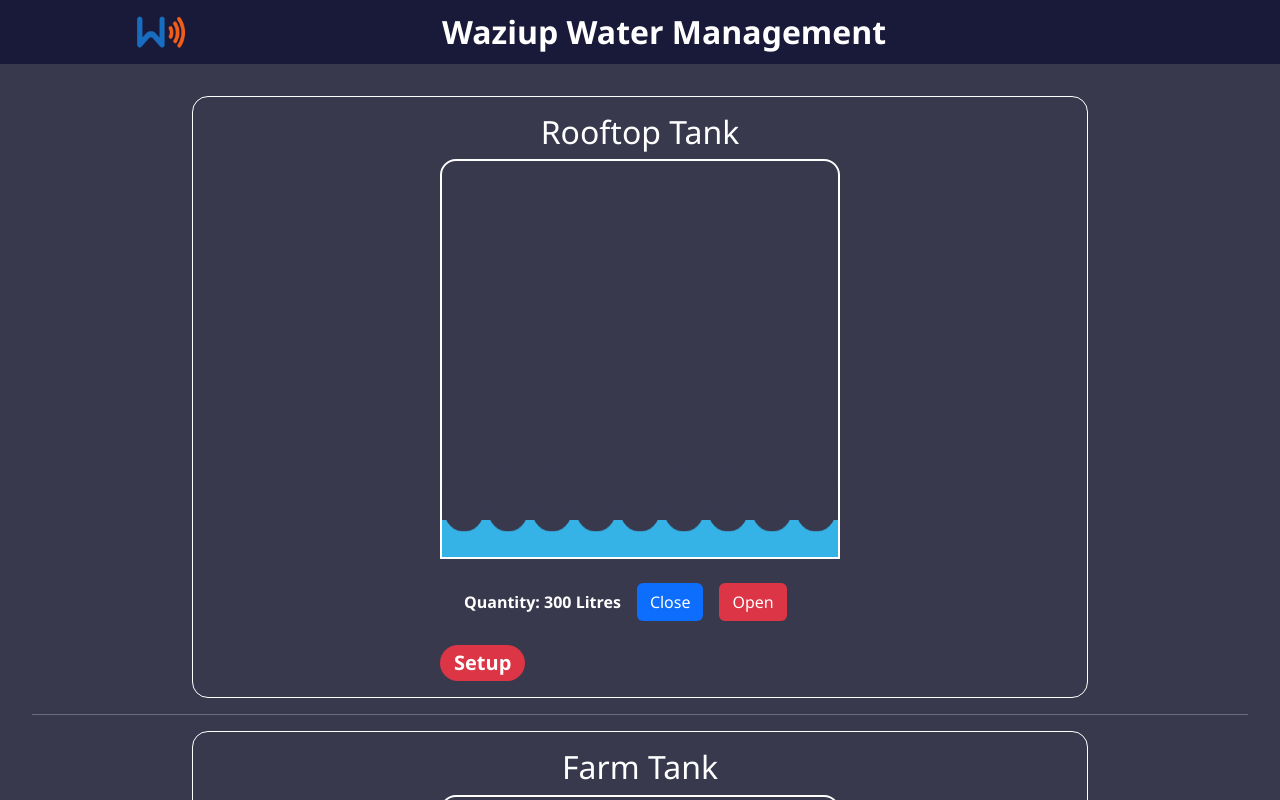
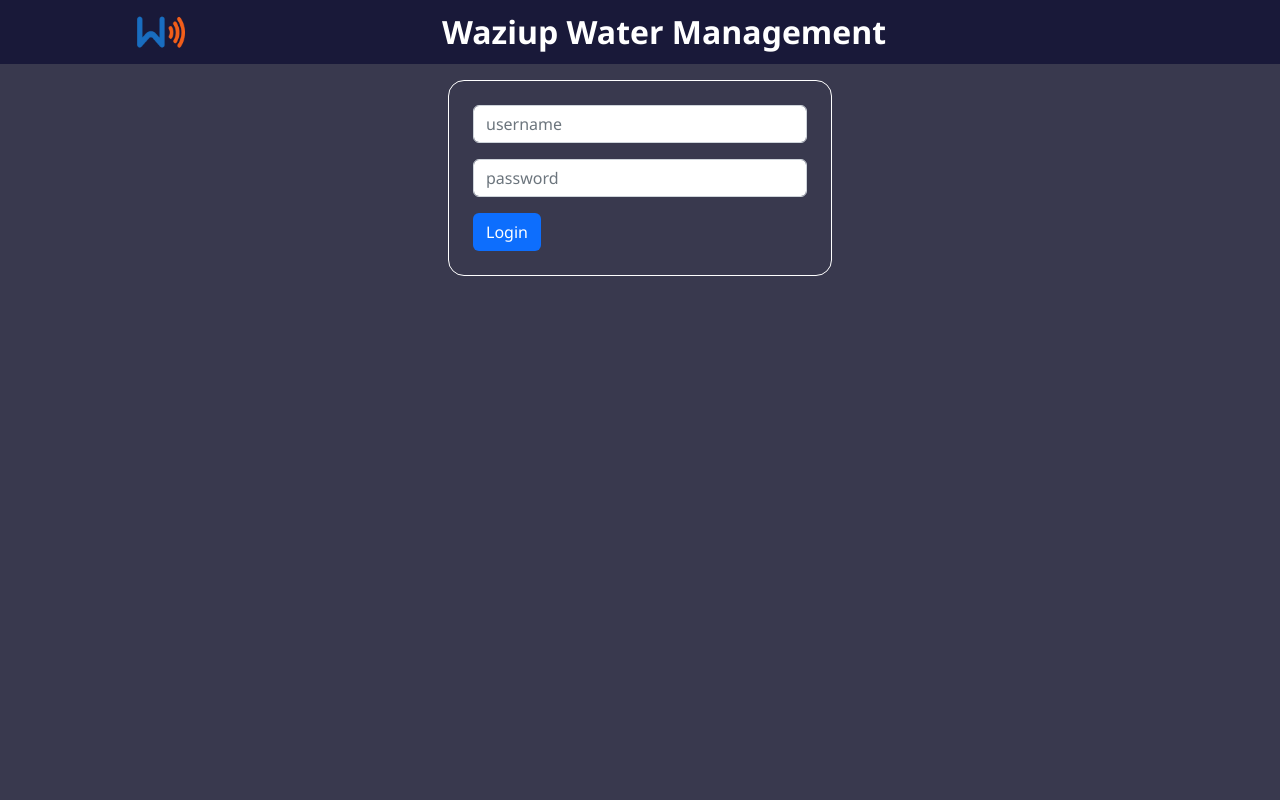
Before and after one commit to JosephMusya/watermanagement, a React (Create React App) app: page / in a window 1280 px wide. Shown: the top 800 px of the page. Built offline with nearby package versions, Linux system fonts and the light colour scheme.

Commit message:
Added login provider contexts

```diff
--- a/src/pages/Login.js
+++ b/src/pages/Login.js
@@ -1,11 +1,12 @@
 import styles from './Login.module.css'
-import {useRef} from 'react';
-import {useState} from 'react';
+import {useState, useContext, useRef} from 'react';
 import {useNavigate} from 'react-router-dom';
-import MainPage from './MainPage';
+import {LoginContext} from '../providers/LoginProvider';
 
 function Login(){
     const [loginStatus, setLoginStatus] = useState(true);
+    const [token, setToken] = useContext(LoginContext);
+    console.log('Token: ', token)
     const navigate = useNavigate()
 
     const userNameRef = useRef();
@@ -15,6 +16,7 @@
         console.log('User authorized');
         window.localStorage.setItem('token',auth)
         setLoginStatus(true);
+        setToken(auth)
         navigate('/')
     }
 
@@ -38,7 +40,7 @@
                 }
             )
 
-            if (res.status == 200){
+            if (res.status === 200){
                 return await res.text();
             }
         }
--- a/src/pages/MainPage.js
+++ b/src/pages/MainPage.js
@@ -1,10 +1,13 @@
 import styles from './TankStyle.module.css';
 import {Link} from 'react-router-dom'
+import {LoginContext} from '../providers/LoginProvider';
+import {useContext} from 'react';
 import Login from './Login';
 
-
 function MainPage(){
+    const [token, ] = useContext(LoginContext);
     return (
+        token ?
         <div className={styles.mainPage}>
             <div className={styles.tankElement}>
                 <div>
@@ -57,7 +60,8 @@
                     <Link to='/tank-setup' className='badge bg-danger btn fs-5 rounded-pill'>Setup</Link>
                 </div>
             </div>
-        </div>
+        </div>:
+        <Login/>
     );
 }
 
```
